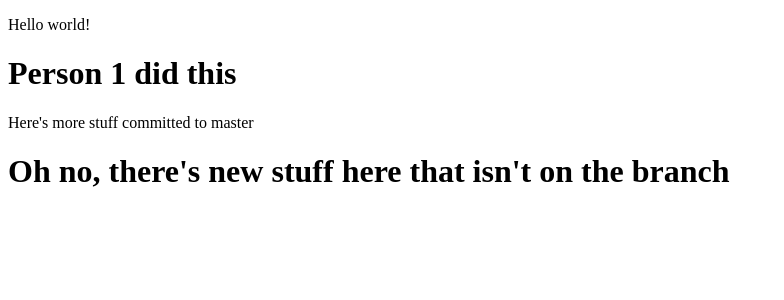
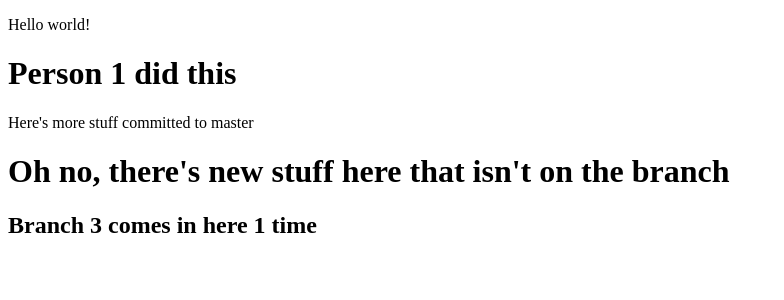
Before and after one commit to KassieJones/demo, an Angular app: page / in a window 1280 px wide. Shown: the top 300 px of the page, without its empty margins (0-784 px from the left). Built offline with nearby package versions, Linux system fonts and the light colour scheme.

Commit message:
First commit from branch 3

```diff
--- a/src/app/app.component.html
+++ b/src/app/app.component.html
@@ -3,6 +3,7 @@
   <h1>Person 1 did this</h1>
   Here's more stuff committed to master
   <h1>Oh no, there's new stuff here that isn't on the branch</h1>
+  <h2>Branch 3 comes in here 1 time</h2>
 </div>
 
 <router-outlet></router-outlet>
```
